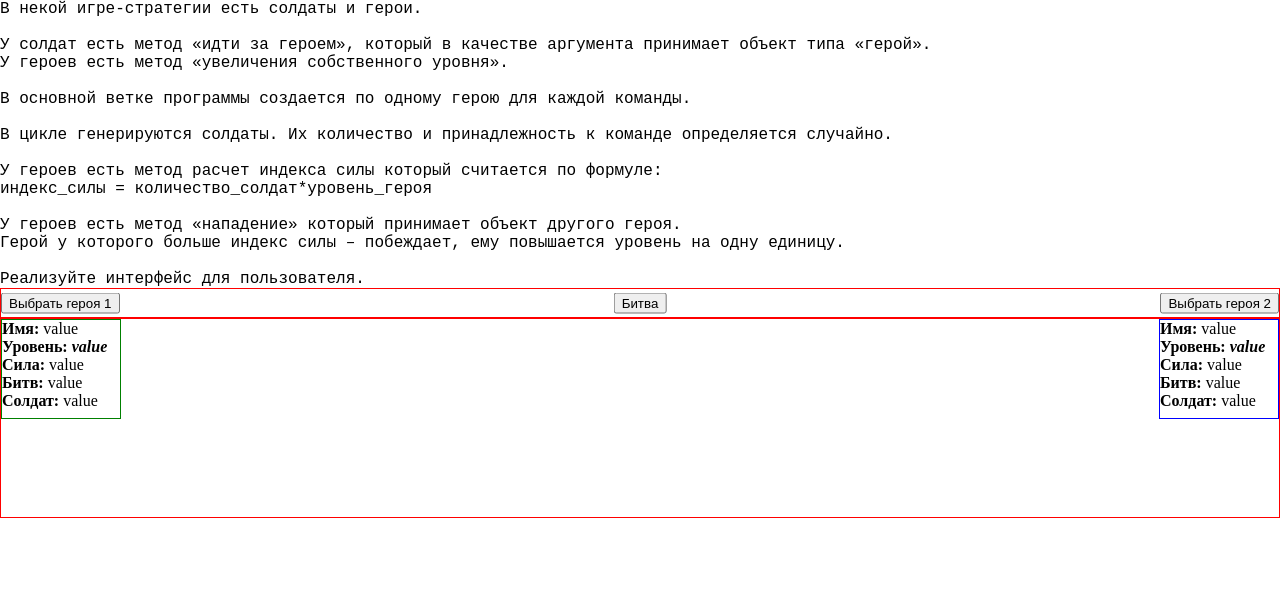
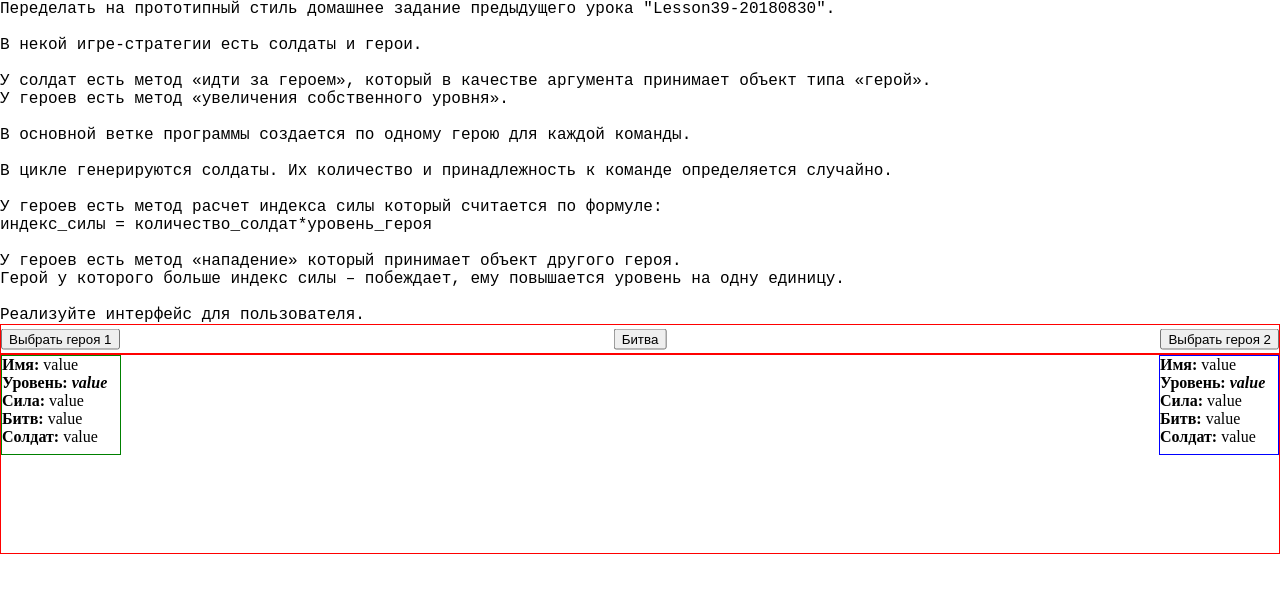
Before and after one commit to ZVanoFD18/Lesson40-20180904, a plain HTML site: page HiroAndSoldiersProto/index.html in a window 1280 px wide. Drawn offline with Linux system fonts and the light colour scheme.

Commit message:
Поправил тайтл

```diff
--- a/HiroAndSoldiersProto/index.html
+++ b/HiroAndSoldiersProto/index.html
@@ -2,7 +2,7 @@
 <html>
 <head>
 	<meta charset="utf-8">
-	<title>Lesson39-20180830</title>
+	<title>Lesson40-20180904</title>
 	<link rel="stylesheet" href="css/reset.css">
 	<link rel="stylesheet" href="css/app.css">
 	<script type="text/javascript" src="js/Hiro.js"></script>
@@ -11,6 +11,8 @@
 </head>
 <body>
 <pre>
+	Переделать на прототипный стиль домашнее задание предыдущего урока "Lesson39-20180830".
+
 	В некой игре-стратегии есть солдаты и герои.
 
 	У солдат есть метод «идти за героем», который в качестве аргумента принимает объект типа «герой».
```
